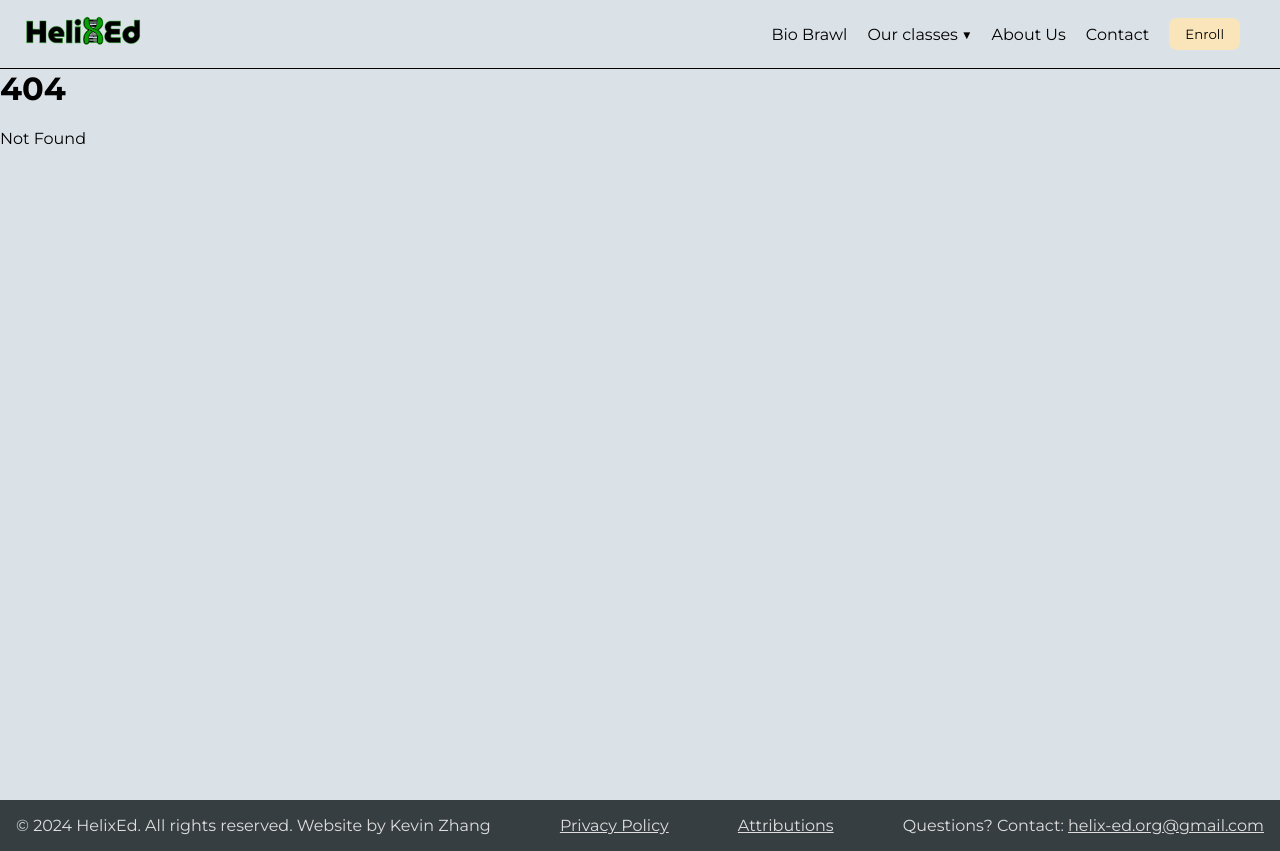
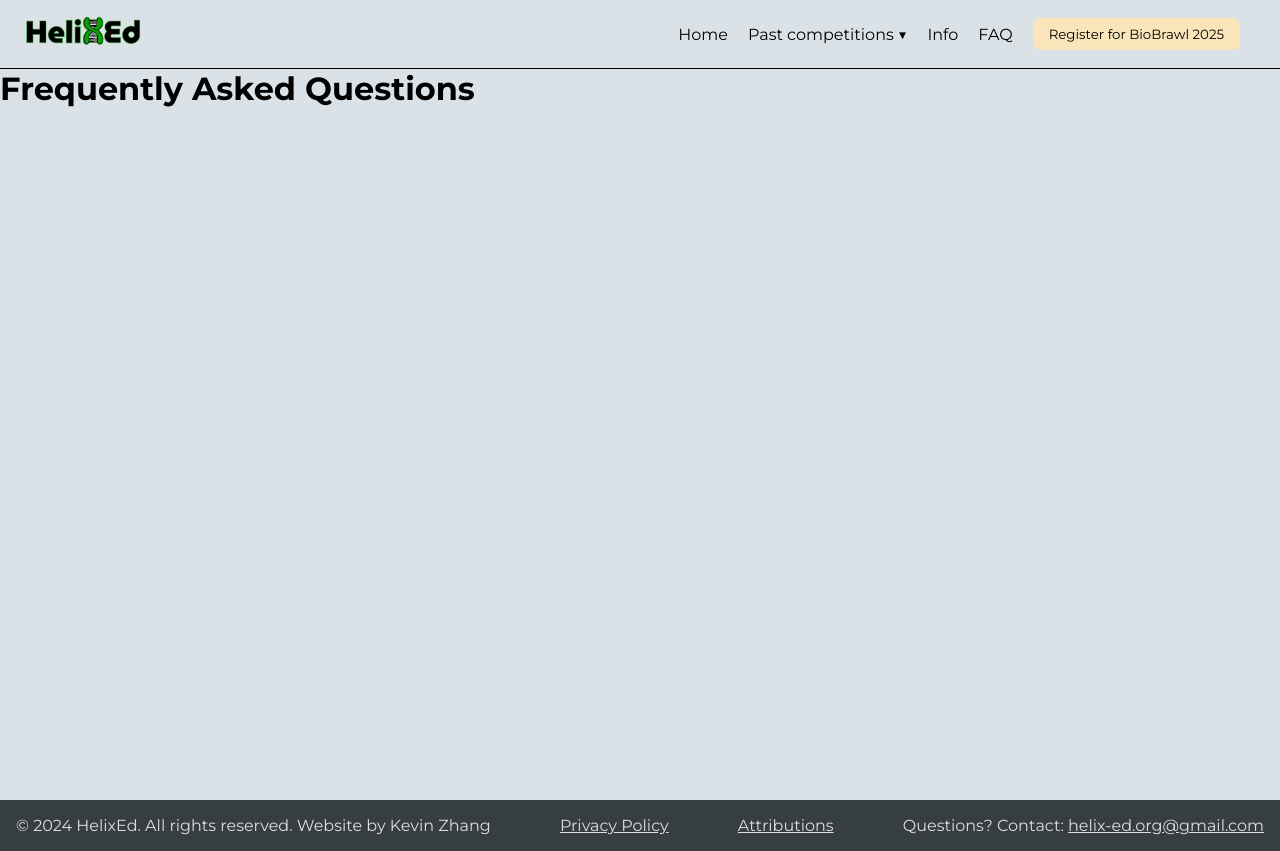
Before and after one commit to Stringatlas/Helix-Ed, a SvelteKit app: page /bio-brawl/faq in a window 1280 px wide. Before the commit this address had no page. Built offline with nearby package versions, Linux system fonts and the light colour scheme.

Commit message:
Add svelte hook to handle biobrawl subdomain?

```diff
--- a/src/hooks.server.ts
+++ b/src/hooks.server.ts
@@ -1,14 +1,15 @@
+/** @type {import('@sveltejs/kit').Handle} */
+export async function handle({ event, resolve }) {
+    const host = event.url.hostname; // Get the hostname from the request URL
 
-/** @type {import('@sveltejs/kit').Handle} */
-// export async function handle({ event, resolve }) {
-//     const host = event.url.host;
+    if (host.startsWith('cool.')) {
+        // Rewrite the URL path to the 'cool' page if accessed via 'cool.example.com'
+        event.url.pathname = '/cool' + event.url.pathname;
+    }
 
-//     if (host.startsWith('biobrawl.')) {
-//         return resolve(event, {
-//             transformPageChunk: ({ html }) =>
-//                 html.replace('%svelte.head%', '<meta name="subdomain" content="biobrawl">')
-//         });
-//     }
-
-//     return resolve(event);
-// }
+    const response = await resolve(event, {
+            transformPageChunk: ({ html }) =>
+                html.replace('%svelte.head%', '<meta name="subdomain" content="biobrawl">')
+        });
+    return response;
+}
--- /dev/null
+++ b/src/lib/components/BioBrawlNavbar.svelte
@@ -0,0 +1,143 @@
+<script lang="ts">
+    import { goto } from "$app/navigation";
+    import { browser } from "$app/environment";
+
+    let baseRoute: string = "";
+    let homePage: string = "";
+
+    if (browser) {
+        baseRoute = window.location.hostname.includes("biobrawl") ? "/" : "/bio-brawl/";
+        homePage = window.location.hostname.includes("biobrawl") ? "https://www.helix-ed.org" : "/";
+    }
+
+    let isDropdownOpen = false;
+
+    function toggleDropdown() {
+        isDropdownOpen = !isDropdownOpen;
+    }
+
+    function closeDropdown() {
+        isDropdownOpen = false;
+    }
+</script>
+
+<nav>
+    <ul>
+        <li class="logo">
+            <a href={homePage}><img src="/logo.png" alt="logo" /></a>
+        </li>
+        <div class="nav-links">
+            <li><a href={baseRoute}>Home</a></li>
+            <li class="dropdown" on:mouseleave={closeDropdown}>
+                <a id="our-classes" href="/" on:mouseenter={toggleDropdown} on:click|preventDefault={toggleDropdown}>Past competitions<span style="font-size: 16px">▼</span></a>
+                <ul class={`dropdown-menu ${isDropdownOpen ? "active" : ""}`}>
+                    <li><a href={baseRoute + "results/2024"}>BioBrawl 2024</a></li>
+                </ul>
+            </li>
+
+            <li><a href={baseRoute + "info"}>Info</a></li>
+            <li><a href={baseRoute + "faq"}>FAQ</a></li>
+            <button on:click={() => goto(baseRoute + "register")}>Register for BioBrawl 2025</button>
+        </div>
+    </ul>
+</nav>
+
+<style lang="scss">
+    button {
+        background: $primary;
+        color: black;
+        border: none;
+        padding: 8px 16px;
+        border-radius: 8px;
+    }
+
+    img {
+        height: 40px;
+    }
+
+    #our-classes {
+        display: flex;
+        flex-direction: row;
+        gap: 4px;
+        align-items: center;
+    }
+
+    a {
+        font-size: 16px;
+        color: $text-color;
+        text-decoration: none;
+    }
+
+    a:hover {
+        text-decoration: underline;
+    }
+
+    nav {
+        background: $background-color;
+        color: white;
+        padding: 12px 20px;
+        border-style: solid;
+        border-width: 0px 0px 1px 0px;
+        border-color: black;
+        margin: 0;
+    }
+
+    ul {
+        display: flex;
+        align-items: center;
+        list-style: none;
+        margin: 0;
+        padding: 0;
+    }
+
+    .logo {
+        margin-right: auto;
+    }
+
+    .nav-links {
+        margin-right: 20px;
+        display: flex;
+        align-items: center;
+        gap: 20px;
+    }
+
+    .dropdown {
+        position: relative;
+        display: inline-block;
+    }
+
+    .dropdown-menu {
+        display: block;
+        position: absolute;
+        top: 100%;
+        left: 0;
+        background: $background-color;
+        box-shadow: 0 8px 16px rgba(0, 0, 0, 0.2);
+        border-radius: 12px;
+        padding: 8px 0;
+        z-index: 1;
+
+        opacity: 0;
+        transition: opacity 0.3s ease;
+
+        &.active {
+            opacity: 1;
+        }
+    }
+
+    .dropdown-menu li {
+        display: block;
+    }
+
+    .dropdown-menu a {
+        color: $text-color;
+        padding: 10px 20px;
+        display: block;
+        text-decoration: none;
+        transition: background-color 0.3s ease;
+    }
+
+    .dropdown-menu a:hover {
+        background-color: lighten($background-color, 10%);
+    }
+</style>
--- a/src/routes/+layout.svelte
+++ b/src/routes/+layout.svelte
@@ -1,10 +1,21 @@
 <script lang="ts">
     import Navbar from "$lib/components/Navbar.svelte";
     import Footer from "$lib/components/Footer.svelte";
+    import BioBrawlNavbar from "$lib/components/BioBrawlNavbar.svelte";
+    import { page } from "$app/stores";
+    import { derived } from "svelte/store";
+
+    const isBioBrawl = derived(page, ($page) => {
+        return $page.url.pathname.startsWith("/bio-brawl");
+    });
 </script>
 
 <section id="nav">
-    <Navbar />
+    {#if $isBioBrawl}
+        <BioBrawlNavbar />
+    {:else}
+        <Navbar />
+    {/if}
 </section>
 
 <main>
--- a/src/routes/bio-brawl/+layout.svelte
+++ /dev/null
@@ -1 +0,0 @@
-<slot />
--- a/src/routes/bio-brawl/+page.svelte
+++ b/src/routes/bio-brawl/+page.svelte
@@ -1 +1,4 @@
+<script>
+</script>
+
 <h1>Welcome to the Bio Brawl page!</h1>
--- /dev/null
+++ b/src/routes/bio-brawl/faq/+page.svelte
@@ -0,0 +1 @@
+<h1>Frequently Asked Questions</h1>
```
Also changed, not shown: src/routes/bio-brawl/register/+page.svelte (added).
